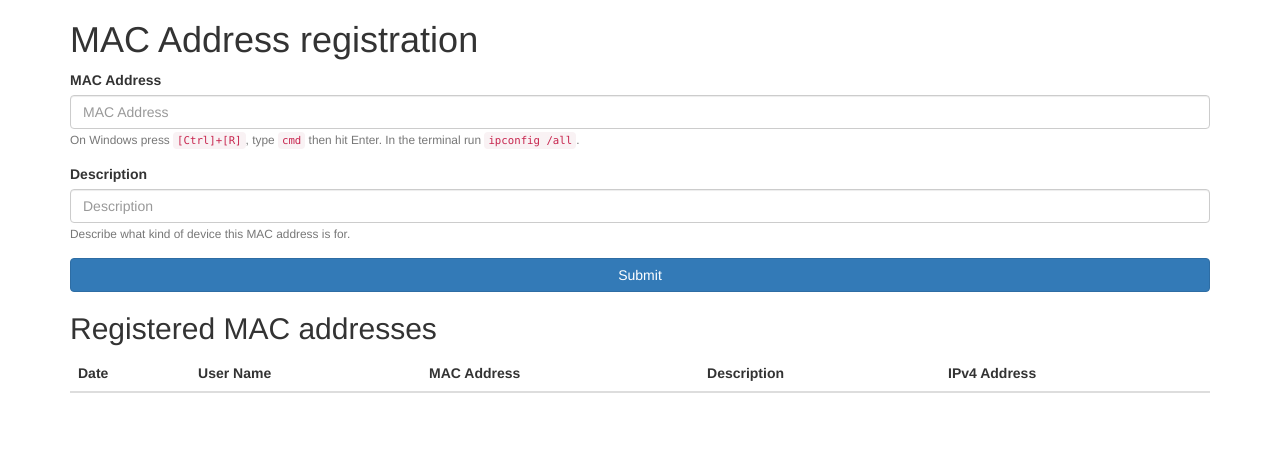
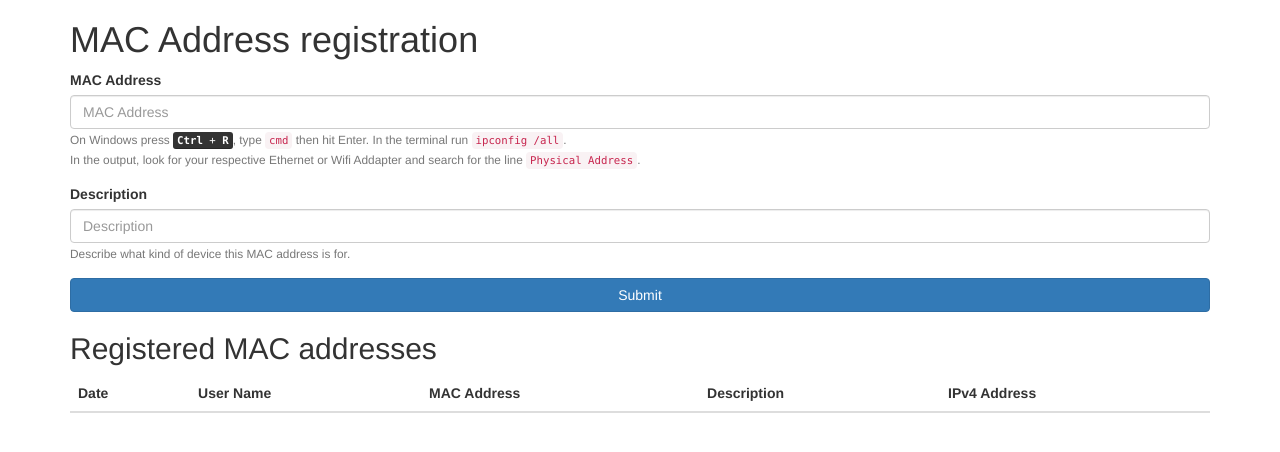
Before and after one commit to conqp/macreg, a plain HTML site: page frontend/submit.html in a window 1280 px wide. Drawn offline with nearby package versions, Linux system fonts and the light colour scheme; no server answers.

Commit message:
Added further hint.

```diff
--- a/frontend/submit.html
+++ b/frontend/submit.html
@@ -17,7 +17,9 @@
         <div class="form-group">
           <label for="macAddress">MAC Address</label>
           <input type="text" class="form-control" id="macAddress" aria-describedby="macAddressHelp" placeholder="MAC Address">
-          <small id="macAddressHelp" class="form-text text-muted">On Windows press <code>[Ctrl]+[R]</code>, type <code>cmd</code> then hit Enter. In the terminal run <code>ipconfig /all</code>.</small>
+          <small id="macAddressHelp" class="form-text text-muted">On Windows press <kbd><kbd>Ctrl</kbd> + <kbd>R</kbd></kbd>, type <code>cmd</code> then hit Enter. In the terminal run <code>ipconfig /all</code>.<br/>
+            In the output, look for your respective Ethernet or Wifi Addapter and search for the line <code>Physical Address</code>.
+          </small>
         </div>
         <div class="form-group">
           <label for="description">Description</label>
```
